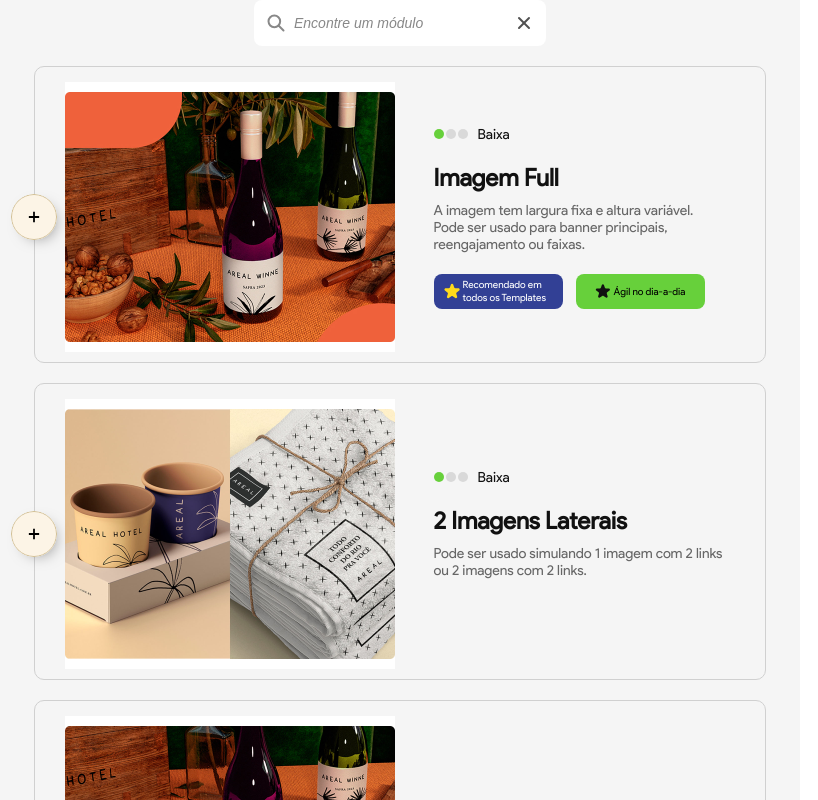
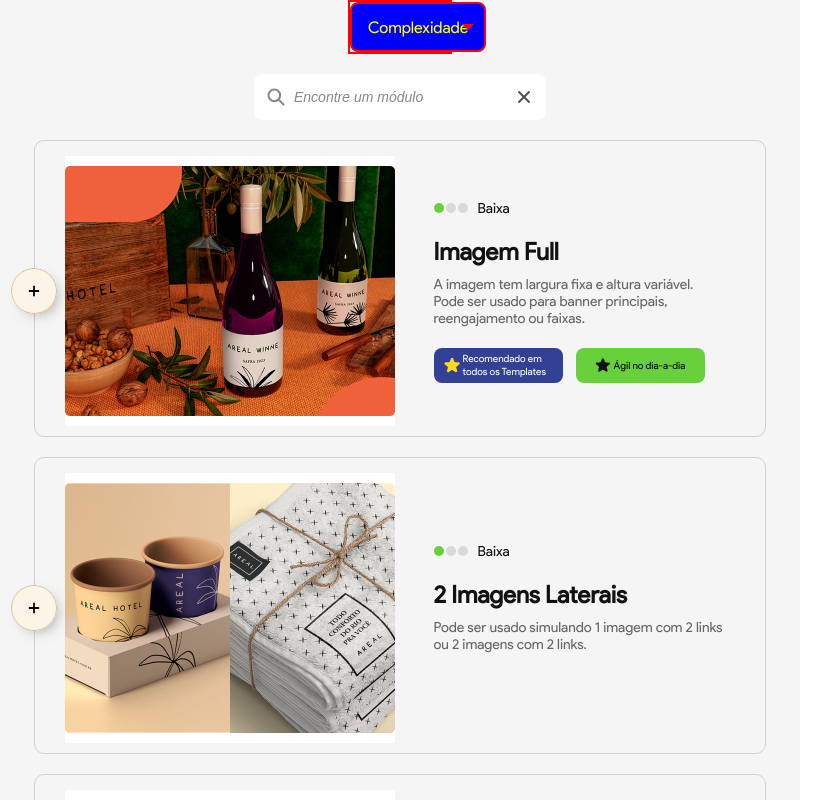
Before and after one commit to dev99pedro/calculadora-orcamento, a React (Create React App) app: page / in a window 1280 px wide. Shown: the top 800 px of the page, without its empty margins (0-818 px from the left). Built offline with nearby package versions, Linux system fonts and the light colour scheme.

Commit message:
Wip filters

```diff
--- /dev/null
+++ b/src/components/molecules/CustomSelect.tsx
@@ -0,0 +1,120 @@
+import { useEffect, useState } from 'react';
+import styled from 'styled-components';
+import EComplexity from '../../enums/EComplexity';
+
+const StyledSelect = styled.div`
+  width: 100px;
+  display: flex;
+  flex-direction: column;
+  align-items: flex-start;
+  gap: 5px;
+  border: 2px solid red;
+  height: 50px;
+  .select-selected {
+    border: 2px solid red;
+    position: relative;
+    background-color: blue;
+    width: 100%;
+    height: 5.2vh;
+    display: flex;
+    flex-direction: column;
+    align-items: flex-start;
+    justify-content: center;
+    color: yellow;
+    padding: 8px 16px;
+    cursor: pointer;
+    border-radius: 8px;
+  }
+  .select-selected.select-arrow-active {
+    width: fit-content;
+    padding-right: 30px;
+  }
+  .select-selected:after {
+    position: absolute;
+    content: '';
+    top: calc(50% - 3px);
+    right: 10px;
+    width: 0;
+    height: 0;
+    border: 6px solid transparent;
+    border-color: red transparent transparent transparent;
+  }
+  .select-items div {
+    color: red;
+    padding: 8px 16px;
+    background-color: purple;
+    cursor: pointer;
+    width: 100%;
+    display: flex;
+    align-items: flex-start;
+    border-radius: 8px;
+    z-index: 99999;
+  }
+  .select-items div:hover {
+    background-color: rgba(138, 2, 202, 0.4);
+  }
+  .select-items {
+    border: 2px solid orange;
+    width: 100%;
+    border-radius: 8px;
+  }
+  .select-hide {
+    display: none;
+  }
+`;
+
+function InputSelect(): JSX.Element {
+  const [filters, setFilters] = useState<string[]>([]);
+  const [filtersCount, setFiltersCount] = useState(0);
+  const [isOpen, setIsOpen] = useState(false); // Controla a abertura do menu
+  const options = [
+    EComplexity.LOW,
+    EComplexity.MEDIUM,
+    EComplexity.HIGH,
+  ];
+
+  const toggleDropdown = (): void => setIsOpen((prev) => !prev);
+
+  useEffect(() => {
+    setFiltersCount(filters.length);
+  }, [filters]);
+
+  function selectOption(option: string): void {
+    if (!filters.some((filter) => filter === option)) {
+      setFilters([...filters, option]);
+    } else {
+      setFilters(filters.filter((filter) => filter !== option));
+    }
+  }
+
+  return (
+    <StyledSelect className="custom-select">
+      <div
+        className="select-selected"
+        onClick={toggleDropdown}
+        onKeyDown={(e) => e.key === 'Enter' && toggleDropdown()}
+        role="button"
+        tabIndex={0}
+      >
+        {filtersCount ? `${filtersCount} complexidades` : 'Complexidade'}
+      </div>
+      <div className={`select-items ${isOpen ? '' : 'select-hide'}`}>
+        {options.map((option) => (
+          <button
+            key={option}
+            onClick={() => selectOption(option)}
+            onKeyDown={(e) => e.key === 'Enter' && selectOption(option)}
+            role="option"
+            tabIndex={0}
+            aria-selected={filters.includes(option)}
+            type="button"
+          >
+            {option}
+          </button>
+        ))}
+      </div>
+    </StyledSelect>
+  );
+}
+
+export default InputSelect;
--- a/src/components/pages/CatalogModules.tsx
+++ b/src/components/pages/CatalogModules.tsx
@@ -4,6 +4,7 @@ import ModulesData from '../../sharedData/ModulesData';
 import Module from '../organisms/Module';
 import SearchModule from '../molecules/SearchModule';
 import IModule from '../../interfaces/IModule';
+import CustomSelect from '../molecules/CustomSelect';
 
 const StyledCatalog = styled.div`
   display: flex;
@@ -18,6 +19,7 @@ function Catalog(): JSX.Element {
   const [filteredModules, setFilteredModules] = useState<IModule[]>(ModulesData);
   return (
     <StyledCatalog>
+      <CustomSelect />
       <SearchModule modulesData={ModulesData} setFilteredModules={setFilteredModules} />
       {
         filteredModules.map((module) => <Module module={module} key={module.id} />)
```
